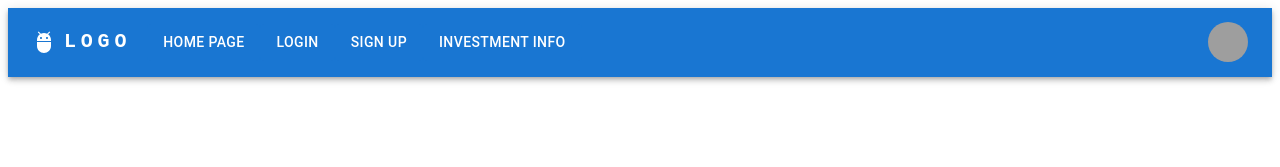
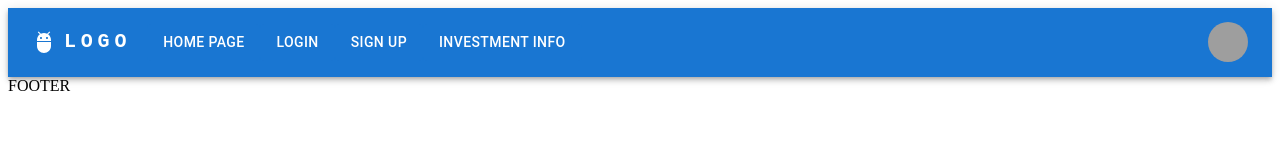
Before and after one commit to evelyn-tse/ghh-2022, a React (Create React App) app: page / in a window 1280 px wide. Shown: the top 167 px of the page. Built offline with nearby package versions, Linux system fonts and the light colour scheme; grey boxes are pictures that could not be loaded.

Commit message:
footer stanlone

```diff
--- a/src/routes/root.jsx
+++ b/src/routes/root.jsx
@@ -26,6 +26,7 @@ export default function Root() {
         <div id="detail">
           <Outlet />
         </div>
+        <div>FOOTER</div>
       </>
     );
   }
```
